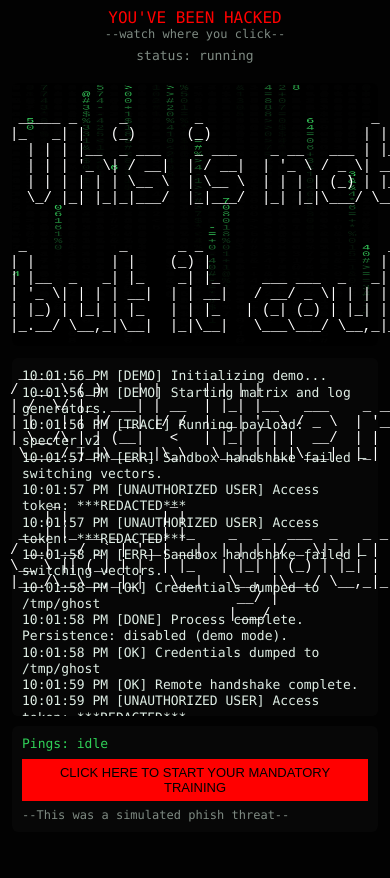
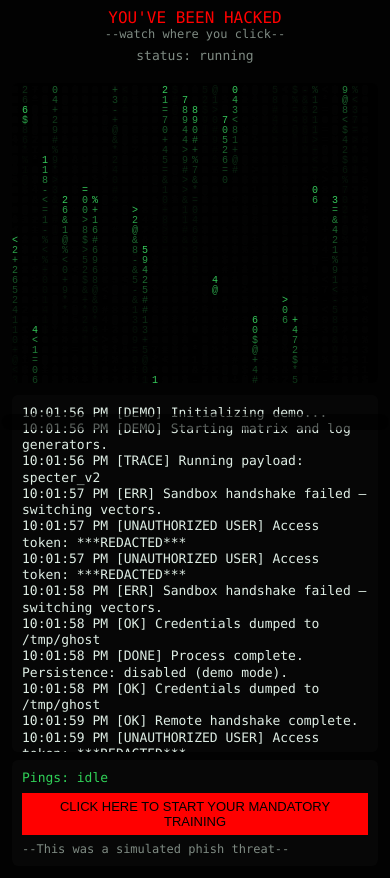
Before and after one commit to LiFE7729/dedsec, a plain HTML site: page index.html in a window 390 px wide. Before the commit the page ends 844 px from the top, so only its background shows below. Drawn offline with Linux system fonts and the light colour scheme.

Commit message:
Update index.html
Attempt #3 at mobile

```diff
--- a/index.html
+++ b/index.html
@@ -11,6 +11,8 @@
     --green:#30d158;
     --accent:#ff3b30;
     --muted:#7f8b83;
+    /* a base char size used for canvas & monospace art; JS will overwrite CONFIG too */
+    --char-size: 14px;
   }
 
   html,body{
@@ -75,6 +77,7 @@
     background:rgba(255,255,255,0.02);
     border-radius:6px;
     overflow:hidden;
+    min-height:300px;
   }
 
   canvas{
@@ -102,16 +105,24 @@
     flex-direction:column;
   }
 
+  /* ASCII / banners: responsive font sizing using clamp */
   pre.ascii{
     font-family:Consolas,monaco,monospace;
-    white-space:pre;
+    /* allow wrapping for very narrow screens, but keep monospace feel */
+    white-space:pre-wrap;
+    word-break:break-word;
     line-height:1;
     margin:0;
     padding:0;
     color:var(--accent);
     text-shadow:0 0 6px rgba(255,59,48,0.15);
+    /* scale between 8px and 18px depending on viewport (smooth) */
+    font-size: clamp(8px, 2.2vw, 18px);
+    max-width: 95vw;
+    overflow-x: auto;
   }
 
+  /* Right column */
   .right{
     width:360px;
     min-width:240px;
@@ -154,16 +165,39 @@
     align-items:center;
     justify-content:center;
     opacity:0;
-    transition:opacity 0.22s ease;
+    transition:opacity 0.22s ease, transform 0.22s ease;
+    will-change:transform,opacity,left,top;
   }
 
   .flash.visible{
     opacity:1;
+    transform:scale(1.02);
   }
 
   .flash pre{
     color:#ff3b30;
     text-shadow:0 0 8px rgba(255,59,48,0.18);
+    margin:0;
+  }
+
+  /* overlay ascii modal */
+  #asciiOverlay{
+    display:none;
+    position:fixed;
+    top:50%;
+    left:50%;
+    transform:translate(-50%,-50%);
+    color:#ffffff;
+    font-family:monospace;
+    white-space:pre-wrap;
+    font-size: clamp(10px, 3.4vw, 16px);
+    z-index:9999;
+    text-align:center;
+    max-height:85vh;
+    overflow:auto;
+    padding:10px;
+    background:rgba(0,0,0,0.6);
+    border-radius:8px;
   }
 
   /* ---------- RESPONSIVE ENHANCEMENTS ---------- */
@@ -201,16 +235,16 @@
     }
 
     pre.ascii {
-      font-size: 10px;
-      line-height: 0.9;
+      /* smaller but still readable on phones */
+      font-size: clamp(8px, 3.4vw, 14px);
+      line-height: 0.95;
       overflow-x: auto;
+      max-width: 100%;
     }
 
     #asciiOverlay {
-      font-size: 10px;
-      padding: 10px;
       width: 95vw;
-      overflow-x: auto;
+      font-size: clamp(8px, 3.8vw, 14px);
     }
 
     button#timedButton {
@@ -221,11 +255,13 @@
 
   @media (max-width: 500px) {
     pre.ascii {
-      font-size: 8px;
+      font-size: clamp(7px, 4.2vw, 12px);
     }
     #asciiOverlay {
-      font-size: 8px;
+      font-size: clamp(7px, 4.6vw, 12px);
+      padding:8px;
     }
+    .right { gap:8px; }
   }
 </style>
 </head>
@@ -243,10 +279,12 @@
       <canvas id="matrix"></canvas>
 
       <div class="overlay">
-        <div class="banner-area" id="bannerArea"></div>
+        <div class="banner-area" id="bannerArea">
+          <!-- You can place a pre.ascii block here if you want ASCII centered in banner-area -->
+        </div>
       </div>
 
-      <div class="flash" id="skull"><pre>
+      <div class="flash" id="skull"><pre class="ascii">
 
                                         #
                                      @&/ &@@@@@@@@  #. / *
@@ -285,7 +323,7 @@
   .                                               ,@
 </pre></div>
 
-      <div class="flash" id="asciiBanner"><pre>
+      <div class="flash" id="asciiBanner"><pre class="ascii">
  ██░ ██  ▄▄▄       ▄████▄   ██ ▄█▀▓█████ ▓█████▄
 ▓██░ ██▒▒████▄    ▒██▀ ▀█   ██▄█▒ ▓█   ▀ ▒██▀ ██▌
 ▒██▀▀██░▒██  ▀█▄  ▒▓█    ▄ ▓███▄░ ▒███   ░██   █▌
@@ -317,6 +355,11 @@
   </div>
 </div>
 
+<!-- overlay modal ascii (keeps original content but responsive) -->
+<div id="asciiOverlay" aria-hidden="true">
+ <!-- keeps your large ASCII modal; remains scrollable on phone -->
+</div>
+
 <!-- ---------- SCRIPTS ---------- -->
 <script>
 const CONFIG = {
@@ -343,11 +386,62 @@ let colCount = 0;
 let running = false;
 
 function randBetween([min,max]){return Math.floor(min + Math.random()*(max-min));}
-function resizeCanvas(){canvas.width=canvas.clientWidth;canvas.height=canvas.clientHeight;colCount=Math.max(2,Math.floor(canvas.width/CONFIG.matrix.charSize));matrixCols=new Array(colCount).fill(0);}
+
+/* Responsive canvas + char size:
+   - use devicePixelRatio for crisp drawing
+   - compute a charSize based on the available client width so small screens get smaller matrix glyphs.
+*/
+function resizeCanvas(){
+  // set canvas physical pixels using dpr for crispness
+  const dpr = window.devicePixelRatio || 1;
+  // ensure canvas displays full area of parent
+  const clientW = canvas.clientWidth || canvas.parentElement.clientWidth || window.innerWidth;
+  const clientH = canvas.clientHeight || canvas.parentElement.clientHeight || Math.max(300, window.innerHeight*0.5);
+
+  // compute a dynamic char size (px) based on client width; clamp between 7 and 18
+  // formula: smaller viewports get smaller chars
+  const computedChar = Math.round(Math.max(7, Math.min(18, clientW * 0.028)));
+  CONFIG.matrix.charSize = computedChar;
+
+  canvas.width = Math.max(2, Math.floor(clientW * dpr));
+  canvas.height = Math.max(2, Math.floor(clientH * dpr));
+  // style size stays in CSS pixels so layout is stable
+  canvas.style.width = clientW + 'px';
+  canvas.style.height = clientH + 'px';
+  // map CSS pixels to device pixels for drawing
+  ctx.setTransform(dpr,0,0,dpr,0,0);
+
+  // compute number of columns using CSS pixel width (not physical pixels)
+  colCount = Math.max(2, Math.floor(clientW / CONFIG.matrix.charSize));
+  matrixCols = new Array(colCount).fill(0);
+}
 window.addEventListener('resize', resizeCanvas);
-function drawMatrixFrame(){const w=canvas.width,h=canvas.height;ctx.fillStyle='rgba(0,0,0,0.2)';ctx.fillRect(0,0,w,h);ctx.font=CONFIG.matrix.charSize+'px monospace';for(let i=0;i<colCount;i++){if(matrixCols[i]===0&&Math.random()>CONFIG.matrix.chance){matrixCols[i]=Math.floor(1+Math.random()*(h/CONFIG.matrix.charSize));}if(matrixCols[i]>0){const ch="01@#%$&*+=-<>0123456789".charAt(Math.floor(Math.random()*22));ctx.fillStyle='#34c759';ctx.fillText(ch,i*CONFIG.matrix.charSize,matrixCols[i]*CONFIG.matrix.charSize);matrixCols[i]--;}}}
-function matrixStep(){drawMatrixFrame();matrixAnimationId=requestAnimationFrame(matrixStep);}
-function miniMatrixBurst(seconds=0.6){const end=performance.now()+seconds*1000;function burst(){drawMatrixFrame();if(performance.now()<end)requestAnimationFrame(burst);}requestAnimationFrame(burst);}
+window.addEventListener('orientationchange', () => { setTimeout(resizeCanvas, 150); });
+
+function drawMatrixFrame(){
+  const w = canvas.width, h = canvas.height;
+  // Because ctx is transformed to device pixels, we draw using CSS pixels units.
+  // Use a slight fade to create the trailing effect.
+  ctx.fillStyle='rgba(0,0,0,0.2)';
+  ctx.fillRect(0,0,canvas.style ? canvas.clientWidth : w, canvas.style ? canvas.clientHeight : h);
+  ctx.font=CONFIG.matrix.charSize+'px monospace';
+  for(let i=0;i<colCount;i++){
+    if(matrixCols[i]===0 && Math.random()>CONFIG.matrix.chance){
+      matrixCols[i]=Math.floor(1 + Math.random()*( (canvas.clientHeight || h) / CONFIG.matrix.charSize ));
+    }
+    if(matrixCols[i]>0){
+      const charset = "01@#%$&*+=-<>0123456789";
+      const ch = charset.charAt(Math.floor(Math.random() * charset.length));
+      ctx.fillStyle='#34c759';
+      // x/y positions in CSS pixels, ctx is scaled to dpr
+      ctx.fillText(ch, i * CONFIG.matrix.charSize, matrixCols[i] * CONFIG.matrix.charSize);
+      matrixCols[i]--;
+    }
+  }
+}
+
+function matrixStep(){ drawMatrixFrame(); matrixAnimationId=requestAnimationFrame(matrixStep); }
+function miniMatrixBurst(seconds=0.6){ const end=performance.now()+seconds*1000; function burst(){ drawMatrixFrame(); if(performance.now()<end) requestAnimationFrame(burst); } requestAnimationFrame(burst); }
 
 const FAKE_LOGS=["[INIT] Establishing secure channel...","[OK] Remote handshake complete.","[WARN] Elevation attempt detected — using fallback exploit.","[TRACE] Running payload: specter_v2","[OK] Credentials dumped to /tmp/ghost","[ERR] Sandbox handshake failed — switching vectors.","[UNAUTHORIZED USER] Access token: ***REDACTED***","[DONE] Process complete. Persistence: disabled (demo mode)."];
 let logTimer=null;const MAX_LOG_LINES=30;let logBuffer=[];
@@ -360,64 +454,52 @@ function startPingCycle(){if(pingMainTimer)return;pingMainTimer=setInterval(()=>
 function stopPingCycle(){clearInterval(pingMainTimer);pingMainTimer=null;}
 function runPingSequence(count=3){let i=0;pingsEl.textContent='Pings:';const step=setInterval(()=>{i++;pingsEl.textContent='Pings:'+'.'.repeat((i%3)+1);addLog(`[UNAUTHORIZED USER] ping${'.'.repeat((i%3)+1)}`);miniMatrixBurst(0.6);if(i>=count){clearInterval(step);pingsEl.textContent='Pings: idle';}},650);}
 
-function flashRandom(el,duration){const parent=el.parentElement;const pw=parent.clientWidth;const ph=parent.clientHeight;const ew=el.offsetWidth;const eh=el.offsetHeight;const left=Math.floor(Math.random()*(pw-ew));const top=Math.floor(Math.random()*(ph-eh));el.style.left=left+'px';el.style.top=top+'px';const color=FLASH_COLORS[Math.floor(Math.random()*FLASH_COLORS.length)];el.querySelector('pre').style.color=color;el.querySelector('pre').style.textShadow=`0 0 8px ${color}30`;el.classList.add('visible');setTimeout(()=>el.classList.remove('visible'),duration);}
+function flashRandom(el,duration){
+  const parent = el.parentElement || document.body;
+  const pw = parent.clientWidth;
+  const ph = parent.clientHeight;
+  const ew = Math.min(el.offsetWidth || 200, pw*0.9);
+  const eh = Math.min(el.offsetHeight || 80, ph*0.6);
+  const left = Math.floor(Math.max(6, Math.random()*(pw - ew - 6)));
+  const top = Math.floor(Math.max(6, Math.random()*(ph - eh - 6)));
+  el.style.left = left + 'px';
+  el.style.top = top + 'px';
+  el.style.width = ew + 'px';
+  el.style.height = 'auto';
+  const color = FLASH_COLORS[Math.floor(Math.random()*FLASH_COLORS.length)];
+  const pre = el.querySelector('pre');
+  if(pre){ pre.style.color = color; pre.style.textShadow = `0 0 8px ${color}30`; }
+  el.classList.add('visible');
+  setTimeout(()=>el.classList.remove('visible'),duration);
+}
 
-function startAll(){if(running)return;running=true;resizeCanvas();matrixStep();startFakeLogs();startPingCycle();statusEl.textContent='status: running';}
-function stopAll(){running=false;if(matrixAnimationId)cancelAnimationFrame(matrixAnimationId);stopFakeLogs();stopPingCycle();statusEl.textContent='status: stopped';}
+function startAll(){ if(running) return; running=true; resizeCanvas(); matrixStep(); startFakeLogs(); startPingCycle(); statusEl.textContent='status: running'; }
+function stopAll(){ running=false; if(matrixAnimationId) cancelAnimationFrame(matrixAnimationId); stopFakeLogs(); stopPingCycle(); statusEl.textContent='status: stopped'; }
 
-document.addEventListener('DOMContentLoaded',()=>{addLog("[DEMO] Initializing demo...");addLog("[DEMO] Starting matrix and log generators.");setTimeout(()=>{startAll();setTimeout(()=>flashRandom(skullEl,CONFIG.skullShowSecs*1000),900);},650);});
-document.addEventListener('visibilitychange',()=>{if(document.hidden){if(matrixAnimationId)cancelAnimationFrame(matrixAnimationId);}else{if(running)matrixStep();}});
+document.addEventListener('DOMContentLoaded', ()=>{
+  addLog("[DEMO] Initializing demo...");
+  addLog("[DEMO] Starting matrix and log generators.");
+  // small delay to ensure layout settled for client sizes
+  setTimeout(()=>{ startAll(); setTimeout(()=>flashRandom(skullEl,CONFIG.skullShowSecs*1000),900); },650);
+});
+document.addEventListener('visibilitychange',()=>{ if(document.hidden){ if(matrixAnimationId) cancelAnimationFrame(matrixAnimationId); } else { if(running) matrixStep(); } });
 
 const btn=document.getElementById('timedButton');
-setTimeout(()=>{btn.style.display='inline-block';},5000);
-btn.addEventListener('click',()=>{window.location.href='https://staysafe.sophos.com/';});
+setTimeout(()=>{ btn.style.display='inline-block'; },5000);
+btn.addEventListener('click',()=>{ window.location.href='https://staysafe.sophos.com/'; });
+
+/* initial resize once so canvas charSize is correct immediately */
+setTimeout(resizeCanvas, 80);
 </script>
 
-<div id="asciiOverlay" style="display:none; position:fixed; top:50%; left:50%; transform:translate(-50%,-50%); color:#ffffff; font-family:monospace; white-space:pre; font-size:14px; z-index:9999; text-align:center;">
- _____ _     _        _                    _                              _    _   _                    _
-|_   _| |   (_)      (_)                  | |                            | |  | | | |                  | |
-  | | | |__  _ ___    _ ___    _ __   ___ | |_     __ _    _ __ ___  __ _| |  | |_| |__  _ __ ___  __ _| |_
-  | | | '_ \| / __|  | / __|  | '_ \ / _ \| __|   / _` |  | '__/ _ \/ _` | |  | __| '_ \| '__/ _ \/ _` | __|
-  | | | | | | \__ \  | \__ \  | | | | (_) | |_   | (_| |  | | |  __/ (_| | |  | |_| | | | | |  __/ (_| | |_   _
-  \_/ |_| |_|_|___/  |_|___/  |_| |_|\___/ \__|   \__,_|  |_|  \___|\__,_|_|   \__|_| |_|_|  \___|\__,_|\__| ( )
-                                                                                                             |/
-
- _           _      _ _                      _     _    _                        _
-| |         | |    (_) |                    | |   | |  | |                      | |
-| |__  _   _| |_    _| |_     ___ ___  _   _| | __| |  | |__   __ ___   _____   | |__   ___  ___ _ __
-| '_ \| | | | __|  | | __|   / __/ _ \| | | | |/ _` |  | '_ \ / _` \ \ / / _ \  | '_ \ / _ \/ _ \ '_ \
-| |_) | |_| | |_   | | |_   | (_| (_) | |_| | | (_| |  | | | | (_| |\ V /  __/  | |_) |  __/  __/ | | |  _
-|_.__/ \__,_|\__|  |_|\__|   \___\___/ \__,_|_|\__,_|  |_| |_|\__,_| \_/ \___|  |_.__/ \___|\___|_| |_| (_)
-
-
- _____ _ _      _       _   _                          _    _           _   _                 _
-/  __ \ (_)    | |     | | | |                        | |  | |         | | | |               | |
-| /  \/ |_  ___| | __  | |_| |__   ___    _ __ ___  __| |  | |__  _   _| |_| |_ ___  _ __    | |_ ___
-| |   | | |/ __| |/ /  | __| '_ \ / _ \  | '__/ _ \/ _` |  | '_ \| | | | __| __/ _ \| '_ \   | __/ _ \
-| \__/\ | | (__|   <   | |_| | | |  __/  | | |  __/ (_| |  | |_) | |_| | |_| || (_) | | | |  | || (_) |
- \____/_|_|\___|_|\_\   \__|_| |_|\___|  |_|  \___|\__,_|  |_.__/ \__,_|\__|\__\___/|_| |_|   \__\___/
-
-
-     _             _                                _             _       _
-    | |           | |                              | |           (_)     (_)
- ___| |_ __ _ _ __| |_    _   _  ___  _   _ _ __   | |_ _ __ __ _ _ _ __  _ _ __   __ _
-/ __| __/ _` | '__| __|  | | | |/ _ \| | | | '__|  | __| '__/ _` | | '_ \| | '_ \ / _` |
-\__ \ || (_| | |  | |_   | |_| | (_) | |_| | |     | |_| | | (_| | | | | | | | | | (_| |  _
-|___/\__\__,_|_|   \__|   \__, |\___/ \__,_|_|      \__|_|  \__,_|_|_| |_|_|_| |_|\__, | (_)
-                           __/ |                                                   __/ |
-                          |___/                                                   |___/
-                                                                                          _____       _____
-                                                                                         |_   _|     |_   _|
-                                                                                ______     | |         | |
-                                                                               |______|    | |         | |
-                                                                                          _| |_   _    | |    _
-                                                                                          \___/  (_)   \_/   (_)
-
-
-</div>
-
+<!-- reveal the overlay ASCII after a delay like original (it will be responsive) -->
 <script>
-setTimeout(()=>{document.getElementById('asciiOverlay').style.display='block';},5000);
+setTimeout(()=>{
+  const overlay = document.getElementById('asciiOverlay');
+  // keep original large ascii content (for accessibility you might want to inject same content)
+  overlay.innerHTML = `<!-- large ascii modal content preserved; responsive sizing will apply -->`;
+  overlay.style.display = 'block';
+},5000);
 </script>
 
 </body>
```
